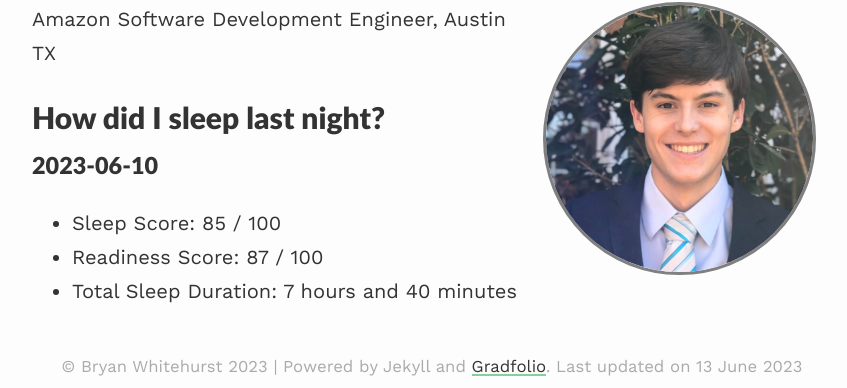
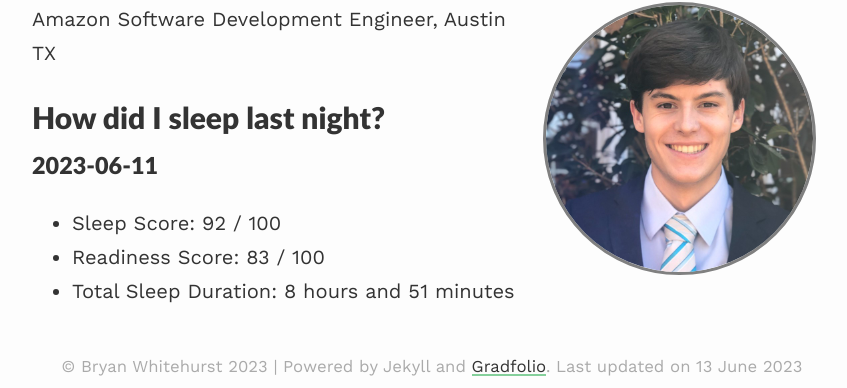
Before and after one commit to BryanWhitehurst/bryanwhitehurst.github.io, a Jekyll site: the page built from index.md, in a window 1280 px wide. Shown: the part 190-578 px from the top of the page, without its empty margins (208-1055 px from the left). Built offline with Jekyll 4.4.1, drawn with Linux system fonts in a browser that asks for light colours; nearby versions of some CDN libraries.

Commit message:
daily oura update

```diff
--- a/index.md
+++ b/index.md
@@ -10,7 +10,7 @@ published: true
 Amazon Software Development Engineer, Austin TX
 
 # How did I sleep last night?
-### 2023-06-10
-- Sleep Score: 85 / 100
-- Readiness Score: 87 / 100
-- Total Sleep Duration: 7 hours and 40 minutes
+### 2023-06-11
+- Sleep Score: 92 / 100
+- Readiness Score: 83 / 100
+- Total Sleep Duration: 8 hours and 51 minutes
```
